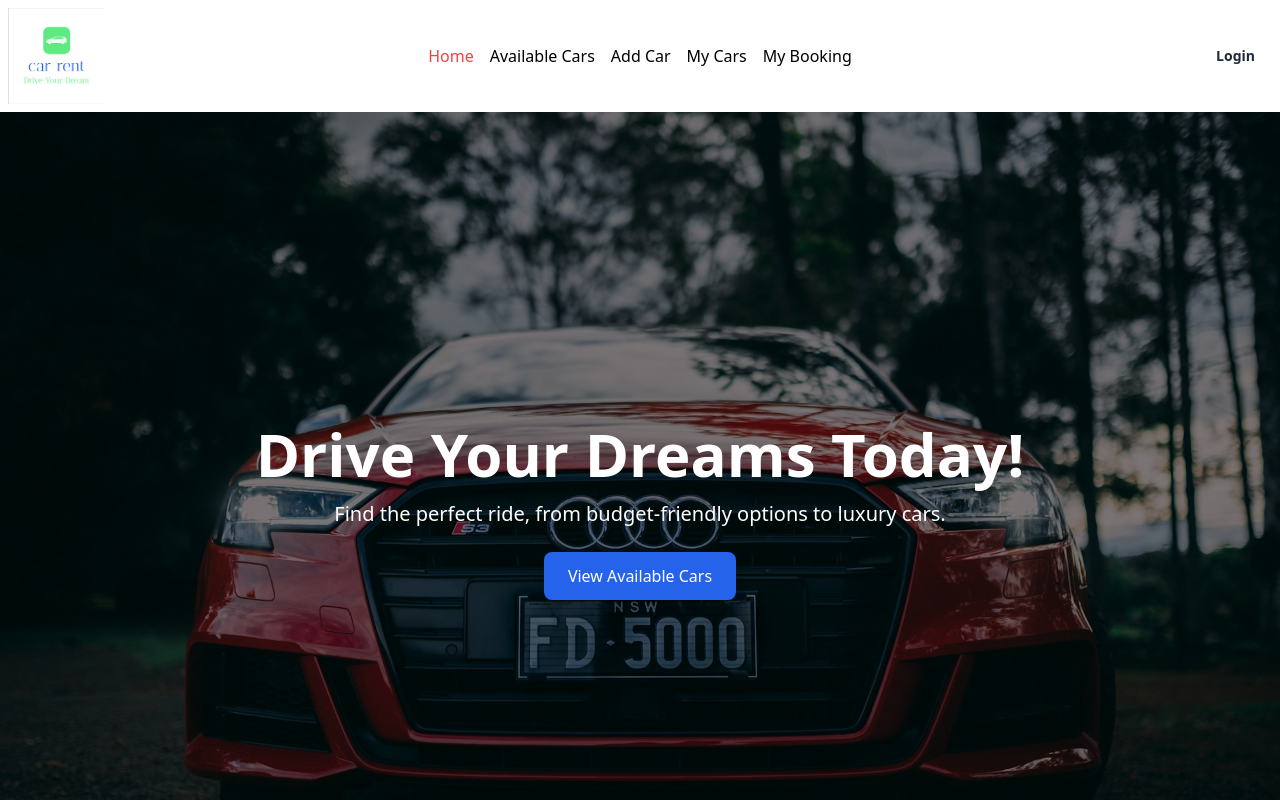
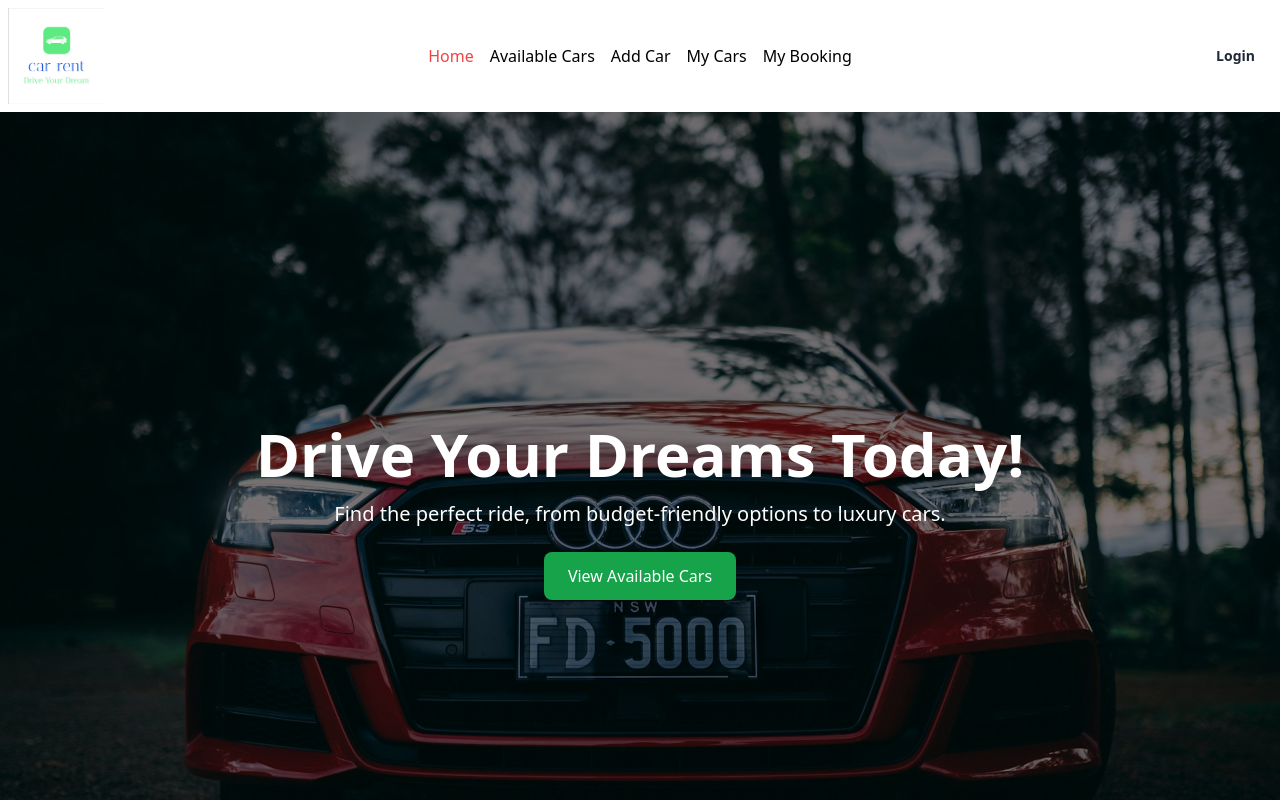
Before and after one commit to rabiulkhan7224/car-rent, a React (Vite) app: page / in a window 1280 px wide. Shown: the top 800 px of the page. Built offline with nearby package versions, Linux system fonts and the light colour scheme; no server answers.

Commit message:
update available  section

```diff
--- a/src/components/Banner.jsx
+++ b/src/components/Banner.jsx
@@ -26,7 +26,7 @@ const Banner = () => {
 
           <motion.button
 
-            className="mt-6 px-6 py-3 bg-blue-600 rounded-lg hover:bg-blue-700 shadow-lg transition"
+            className="mt-6 px-6 py-3 bg-green-600 rounded-lg hover:bg-green-800   shadow-lg transition"
             initial={{ scale: 0.8 }}
             animate={{ scale: 1 }}
             whileHover={{ scale: 1.1 }}
--- a/src/components/NavBar.jsx
+++ b/src/components/NavBar.jsx
@@ -9,7 +9,7 @@ const NavBar = () => {
     const { user, logoutUser } = useContext(AuthContext)
     const link = <>
         <li><NavLink className={({ isActive }) =>
-            isActive ? "text-red-500" : "text-black"
+            isActive ? "text-red-500" : "text-black hover:text-green-800"
         } to={'/'}>Home</NavLink></li>
         <li><NavLink className={({ isActive }) =>
             isActive ? "text-red-500" : "text-black"
--- a/src/page/AvailableCars.jsx
+++ b/src/page/AvailableCars.jsx
@@ -3,6 +3,7 @@ import React, { useEffect, useState } from 'react';
 import CarCard from '../components/CarCard';
 import { IoGrid } from 'react-icons/io5';
 import { FaListUl } from 'react-icons/fa6';
+import Loader from '../components/Loader';
 
 const AvailableCars = () => {
     const [cars, setCars] = useState([])
@@ -47,7 +48,11 @@ const AvailableCars = () => {
 
 
             </div>
-            <div className={`${grid?'grid':'space-y-6'} gap-2  grid-cols-1 md:grid-cols-2 lg:grid-cols-3`}>
+            {
+                     !cars && <Loader></Loader>
+                }
+            <div className={`${grid?'grid':'space-y-6'} gap-2  grid-cols-1 md:grid-cols-3 lg:grid-cols-4`}>
+
                 {
                     cars.map(car => <CarCard key={car._id} car={car}></CarCard>)
                 }
```
